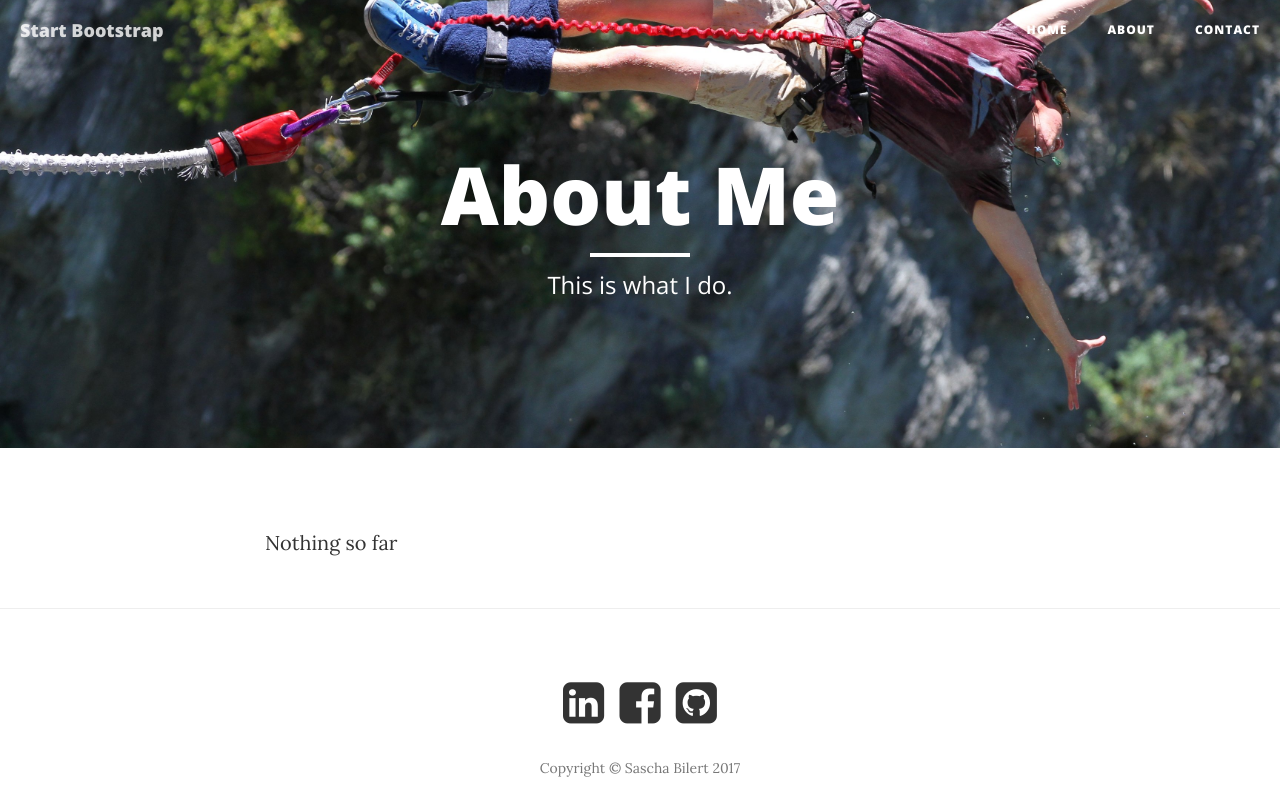
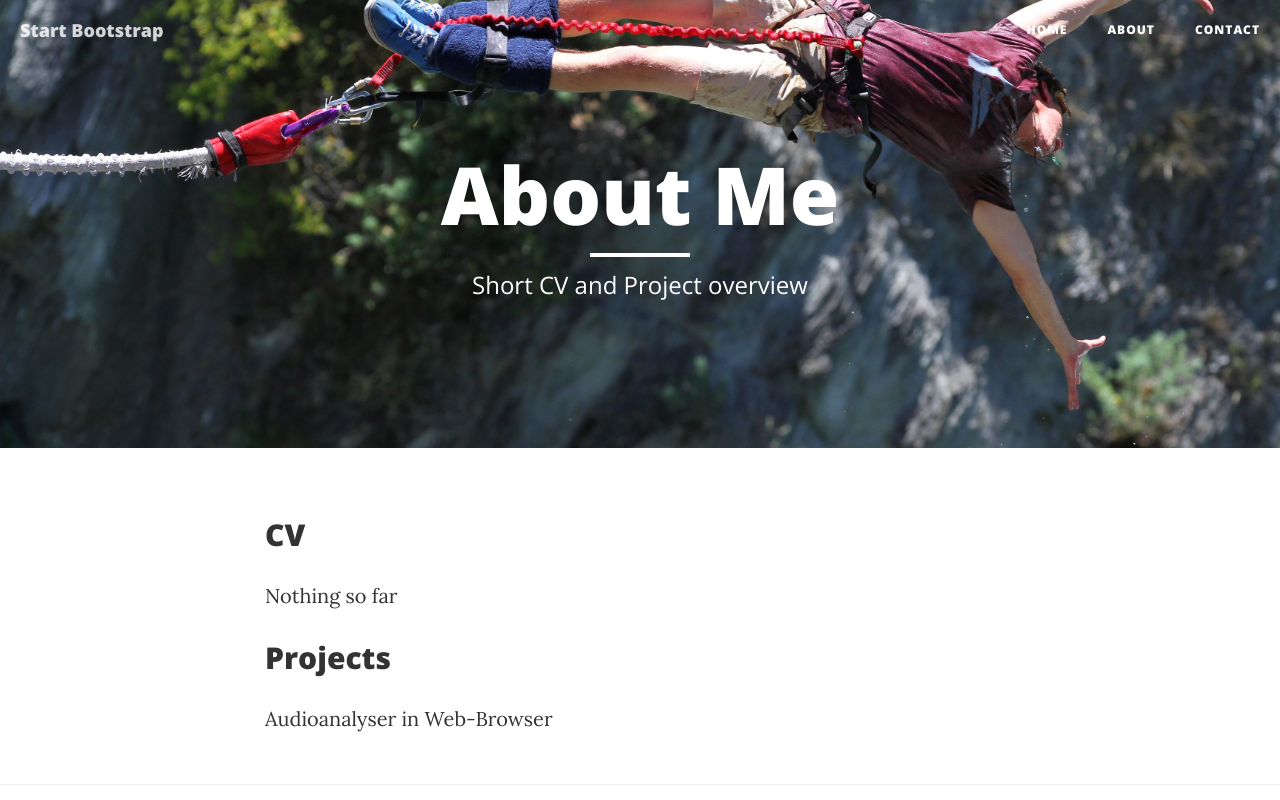
Before and after one commit to saschabilert/Blog, a website: page about.html in a window 1280 px wide. Shown: the top 800 px of the page. Drawn offline with nearby package versions, Linux system fonts and the light colour scheme.

```diff
--- a/about.html
+++ b/about.html
@@ -66,7 +66,7 @@
                     <div class="page-heading">
                         <h1>About Me</h1>
                         <hr class="small">
-                        <span class="subheading">This is what I do.</span>
+                        <span class="subheading">Short CV and Project overview</span>
                     </div>
                 </div>
             </div>
@@ -77,7 +77,10 @@
     <div class="container">
         <div class="row">
             <div class="col-lg-8 col-lg-offset-2 col-md-10 col-md-offset-1">
+				<h2>CV</h2>
                 <p>Nothing so far</p>
+			    <h2>Projects</h2>
+				<p>Audioanalyser in Web-Browser<p>
             </div>
         </div>
     </div>
```
